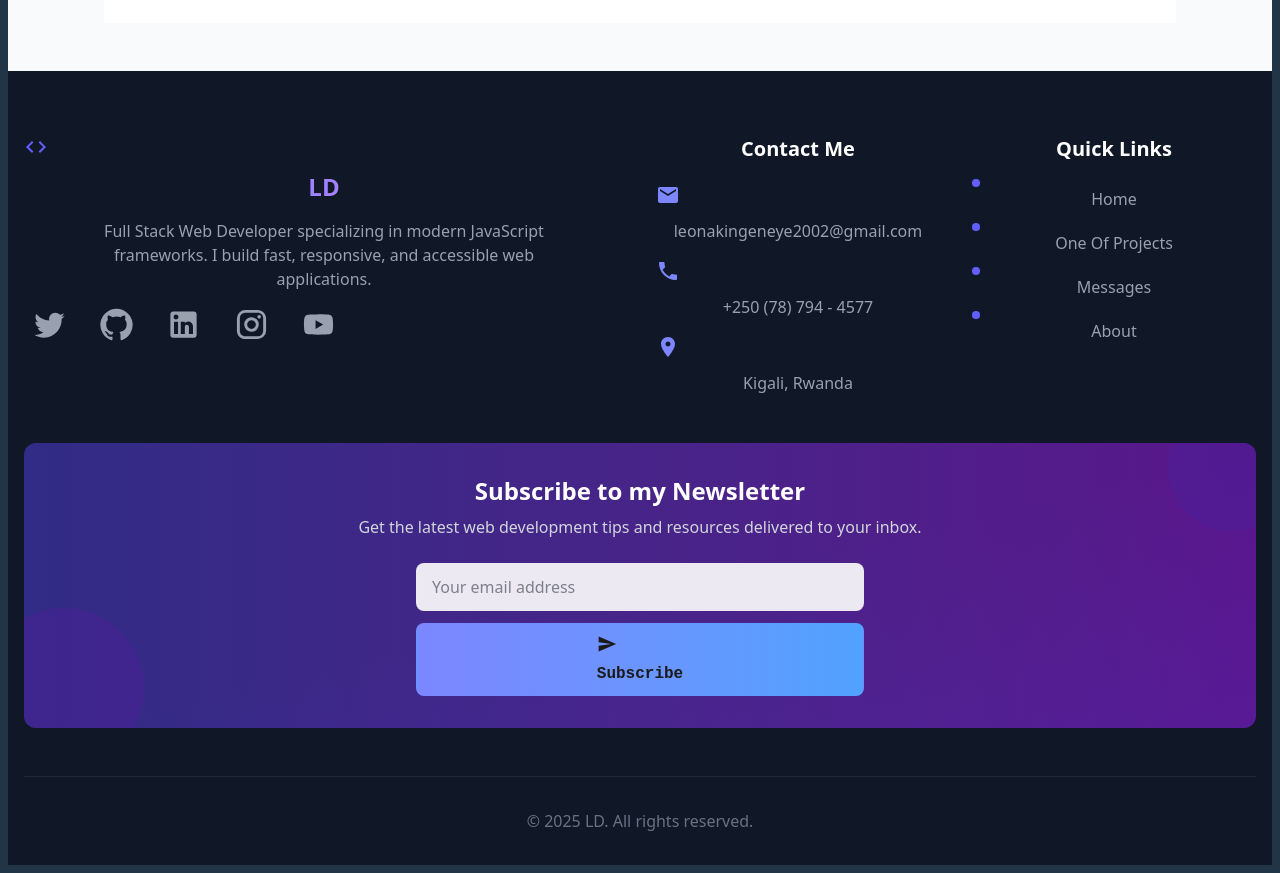
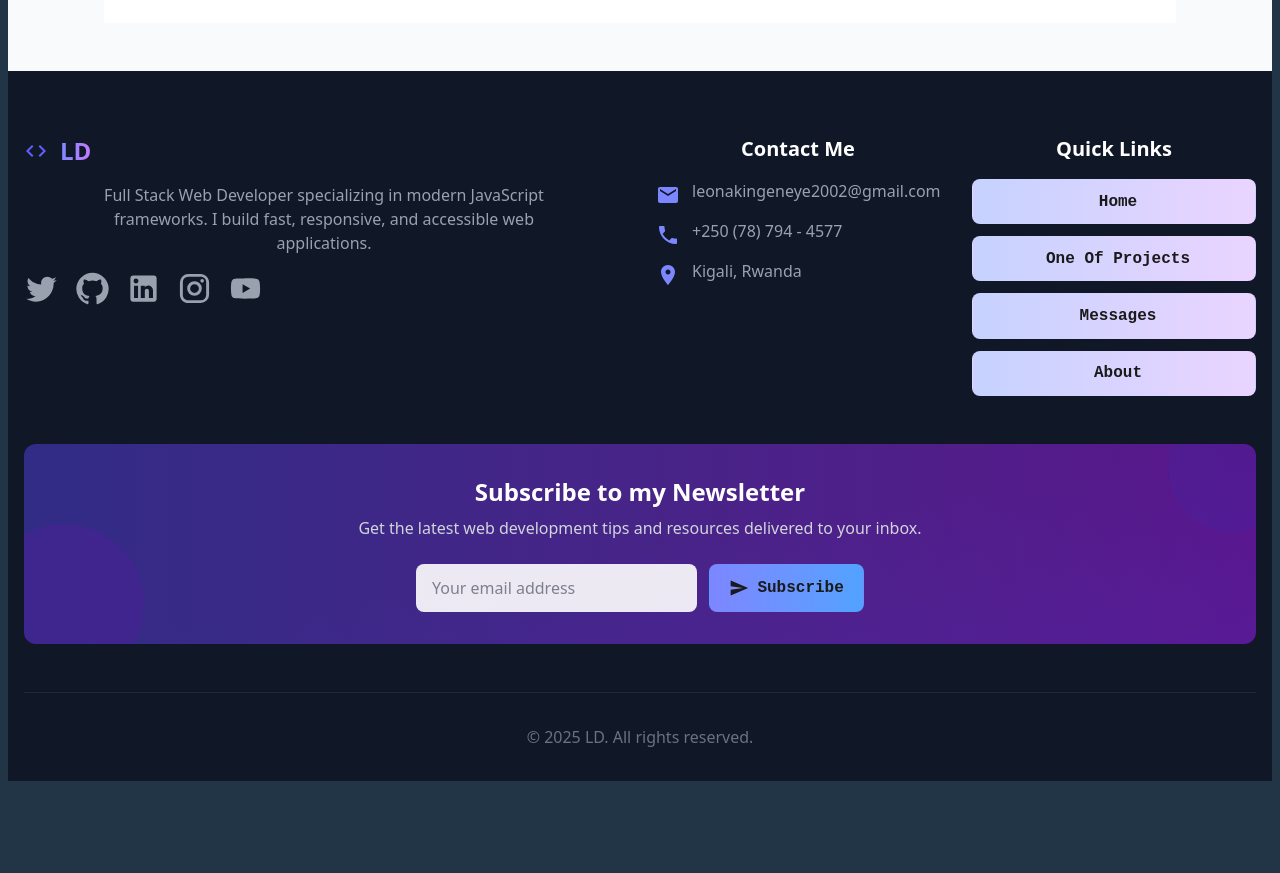
Before and after one commit to Leon-kings/PortfolioWeb, a React (Vite) app: page / in a window 1280 px wide. Shown: the part 6000-6873 px from the top of the page. After the commit the page ends 6789 px from the top, so only its background shows below. Built offline with nearby package versions, Linux system fonts and the light colour scheme.

Commit message:
changes on footer

```diff
--- a/src/components/footer/Footer.jsx
+++ b/src/components/footer/Footer.jsx
@@ -20,12 +20,13 @@ import axios from "axios";
 
 export const Footer = () => {
   const [email, setEmail] = useState("");
-  const [status, setStatus] = useState("");
+  const [status, setStatus] = useState(""); // 'idle', 'loading', 'success', 'error'
   const [message, setMessage] = useState("");
 
   const handleSubmit = async (e) => {
     e.preventDefault();
 
+    // Basic email validation
     if (!email || !email.includes("@")) {
       setStatus("error");
       setMessage("Please enter a valid email address");
@@ -36,12 +37,14 @@ export const Footer = () => {
     setStatus("loading");
 
     try {
-      await axios.post(
+      const response = await axios.post(
         "https://leonstatusprofile.onrender.com/subscription",
         { email },
         {
-          headers: { "Content-Type": "application/json" },
-          timeout: 5000,
+          headers: {
+            "Content-Type": "application/json",
+          },
+          timeout: 5000, // 5 seconds timeout
         }
       );
 
@@ -50,11 +53,15 @@ export const Footer = () => {
       setEmail("");
     } catch (error) {
       let errorMessage = "Subscription failed. Please try again later.";
+
       if (error.response) {
+        // Server responded with a status other than 2xx
         errorMessage = error.response.data?.message || errorMessage;
       } else if (error.request) {
+        // Request was made but no response received
         errorMessage = "Network error. Please check your connection.";
       }
+
       setStatus("error");
       setMessage(errorMessage);
     }
@@ -83,17 +90,16 @@ export const Footer = () => {
   return (
     <footer className="w-full bg-gray-900 text-white pt-16 pb-8">
       <div className="container px-4">
-        {/* Grid for About, Contact, Quick Links */}
-        <div className="grid grid-cols-1 md:grid-cols-2 lg:grid-cols-4 gap-8 mb-12">
+        <div className="grid w-full grid-cols-1 md:grid-cols-2 lg:grid-cols-4 gap-8 mb-12">
           {/* About Section */}
           <div className="lg:col-span-2">
             <motion.div
               initial={{ opacity: 0, y: 20 }}
               whileInView={{ opacity: 1, y: 0 }}
               transition={{ duration: 0.5 }}
-              className="grid grid-cols-[auto,1fr] items-center gap-3 mb-4"
+              className="flex items-center mb-4"
             >
-              <Code className="text-indigo-500 text-4xl" />
+              <Code className="text-indigo-500 text-4xl mr-3" />
               <h2 className="text-2xl font-bold bg-clip-text text-transparent bg-gradient-to-r from-indigo-400 to-purple-400">
                 LD
               </h2>
@@ -103,15 +109,14 @@ export const Footer = () => {
               frameworks. I build fast, responsive, and accessible web <br />
               applications.
             </p>
-            {/* Social icons grid instead of flex */}
-            <div className="grid grid-cols-5 gap-4 max-w-xs">
+            <div className="flex space-x-4">
               {socialLinks.map((link, index) => (
                 <motion.div
                   key={index}
                   target="_blank"
                   rel="noopener noreferrer"
                   whileHover={{ y: -3, scale: 1.1 }}
-                  className="text-gray-400 hover:text-indigo-400 transition-colors text-center"
+                  className="text-gray-400 hover:text-indigo-400 transition-colors"
                 >
                   {React.cloneElement(link.icon, { fontSize: "large" })}
                 </motion.div>
@@ -128,21 +133,21 @@ export const Footer = () => {
             <h3 className="text-xl font-semibold mb-4 text-white">
               Contact Me
             </h3>
-            <ul className="grid gap-3">
-              <li className="grid grid-cols-[auto,1fr] items-start gap-3">
-                <Email className="text-indigo-400 mt-1" />
+            <ul className="space-y-3">
+              <li className="flex items-start">
+                <Email className="text-indigo-400 mr-3 mt-1" />
                 <span className="text-gray-400 hover:text-white transition-colors">
                   leonakingeneye2002@gmail.com
                 </span>
               </li>
-              <li className="grid grid-cols-[auto,1fr] items-start gap-3">
-                <Phone className="text-indigo-400 mt-1" />
+              <li className="flex items-start">
+                <Phone className="text-indigo-400 mr-3 mt-1" />
                 <span className="text-gray-400 hover:text-white transition-colors">
                   +250 (78) 794 - 4577
                 </span>
               </li>
-              <li className="grid grid-cols-[auto,1fr] items-start gap-3">
-                <LocationOn className="text-indigo-400 mt-1" />
+              <li className="flex items-start">
+                <LocationOn className="text-indigo-400 mr-3 mt-1" />
                 <span className="text-gray-400 hover:text-white transition-colors">
                   Kigali, Rwanda
                 </span>
@@ -159,15 +164,17 @@ export const Footer = () => {
             <h3 className="text-xl font-semibold mb-4 text-white">
               Quick Links
             </h3>
-            <ul className="grid gap-3">
+            <ul className="space-y-3">
               {quickLinks.map((link, index) => (
                 <li key={index}>
                   <Link
                     to={link.url}
-                    className="text-gray-400 hover:text-indigo-400 transition-colors grid grid-cols-[auto,1fr] items-center"
+                    className="text-gray-400 hover:text-indigo-400 transition-colors flex items-center"
                   >
-                    <span className="w-2 h-2 bg-indigo-500 rounded-full mr-2"></span>
-                    {link.name}
+                    <button className="w-full bg-gradient-to-r from-indigo-200 to-purple-200">
+                      <span className="w-2 h-2 bg-indigo-500 rounded-full mr-2"></span>
+                      {link.name}
+                    </button>
                   </Link>
                 </li>
               ))}
@@ -182,6 +189,7 @@ export const Footer = () => {
           transition={{ duration: 0.5 }}
           className="relative bg-gradient-to-r from-indigo-900 to-purple-900 rounded-xl p-8 mb-12 overflow-hidden"
         >
+          {/* Decorative elements */}
           <div className="absolute -top-10 -right-10 w-32 h-32 bg-indigo-800 rounded-full opacity-20"></div>
           <div className="absolute -bottom-10 -left-10 w-40 h-40 bg-purple-800 rounded-full opacity-20"></div>
           <div className="absolute top-0 left-0 w-full h-full bg-gradient-to-br from-transparent via-transparent to-indigo-600 opacity-10"></div>
@@ -199,9 +207,9 @@ export const Footer = () => {
               <motion.div
                 initial={{ opacity: 0, y: 20 }}
                 animate={{ opacity: 1, y: 0 }}
-                className="bg-green-500/20 text-green-400 p-4 rounded-lg grid gap-2 place-items-center"
+                className="bg-green-500/20 text-green-400 p-4 rounded-lg flex flex-col items-center justify-center"
               >
-                <div className="grid grid-cols-[auto,1fr] gap-2 items-center mb-2">
+                <div className="flex items-center space-x-2 mb-2">
                   <CheckCircle fontSize="large" />
                   <span className="text-lg font-medium">{message}</span>
                 </div>
@@ -216,9 +224,9 @@ export const Footer = () => {
               <motion.div
                 initial={{ opacity: 0, y: 20 }}
                 animate={{ opacity: 1, y: 0 }}
-                className="bg-red-500/20 text-red-400 p-4 rounded-lg grid gap-2 place-items-center"
+                className="bg-red-500/20 text-red-400 p-4 rounded-lg flex flex-col items-center justify-center"
               >
-                <div className="grid grid-cols-[auto,1fr] gap-2 items-center mb-2">
+                <div className="flex items-center space-x-2 mb-2">
                   <Error fontSize="large" />
                   <span className="text-lg font-medium">{message}</span>
                 </div>
@@ -232,21 +240,21 @@ export const Footer = () => {
             ) : (
               <form
                 onSubmit={handleSubmit}
-                className="grid sm:grid-cols-[1fr,auto] gap-3 max-w-md mx-auto"
+                className="flex flex-col sm:flex-row gap-3 max-w-md mx-auto"
               >
                 <input
                   type="email"
                   value={email}
                   onChange={(e) => setEmail(e.target.value)}
                   placeholder="Your email address"
-                  className="px-4 bg-white/90 py-3 rounded-lg focus:outline-none focus:ring-2 focus:ring-indigo-500 text-gray-900"
+                  className="flex-grow px-4 bg-white/90 py-3 rounded-lg focus:outline-none focus:ring-2 focus:ring-indigo-500 text-gray-900"
                   required
                   disabled={status === "loading"}
                 />
                 <button
                   type="submit"
                   disabled={status === "loading"}
-                  className={`px-6 py-3 rounded-lg font-medium transition-colors grid grid-cols-[auto,1fr] items-center justify-center gap-2 min-w-[150px] ${
+                  className={`px-6 py-3 rounded-lg font-medium transition-colors flex items-center justify-center space-x-2 min-w-[150px] ${
                     status === "loading"
                       ? "bg-gradient-to-r from-indigo-300 to-purple-200 cursor-not-allowed"
                       : "bg-gradient-to-r from-indigo-400 to-blue-400"
@@ -255,7 +263,7 @@ export const Footer = () => {
                   {status === "loading" ? (
                     <>
                       <svg
-                        className="animate-spin h-5 w-5 text-white"
+                        className="animate-spin -ml-1 mr-2 h-5 w-5 text-white"
                         xmlns="http://www.w3.org/2000/svg"
                         fill="none"
                         viewBox="0 0 24 24"
```
